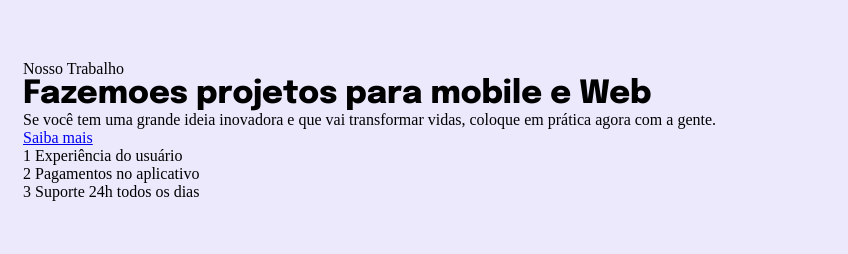
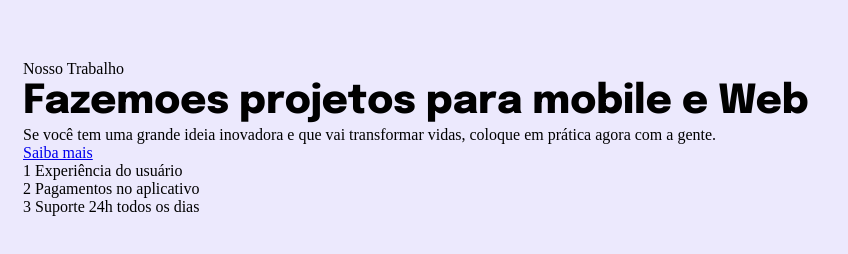
Before and after one commit to luizinho2002/responsividade-css, a plain HTML site: page index.html in a window 1280 px wide. Shown: the whole page, without its empty margins (0-848 px from the left). Drawn offline with Linux system fonts and the light colour scheme.

Commit message:
Adicionado medidas relativas no body e h1

```diff
--- a/style.css
+++ b/style.css
@@ -10,11 +10,21 @@ ul {
     list-style: none;
 }
 
+:root {
+    font-size: 62.5%; /* 10px */
+}
+
+/* REM = Root EM */
+
 body {
     background-color: #ece9fd;
-    padding: 60px 23px 66px;
+
+    padding: 6.0rem 2.3rem 6.6rem;
+    font-size: 1.6rem;
 }
 
 h1 {
     font-family: 'Epilogue', sans-serif;
+    font-size: 4.0rem;
+    line-height: 4.8rem;
 }
```
